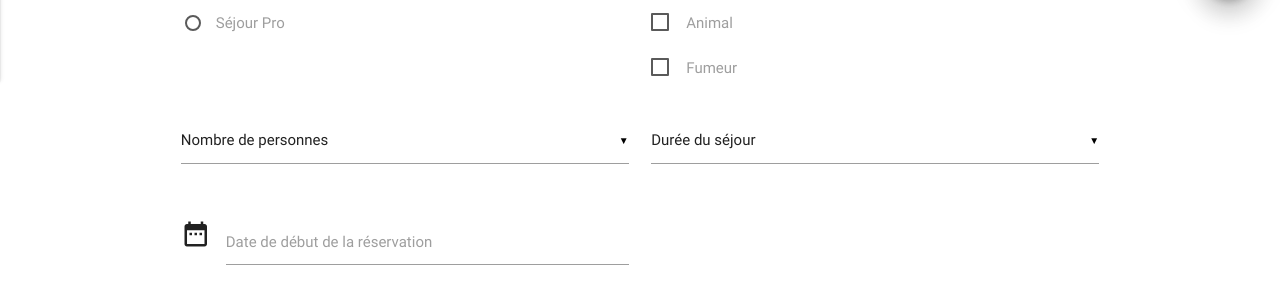
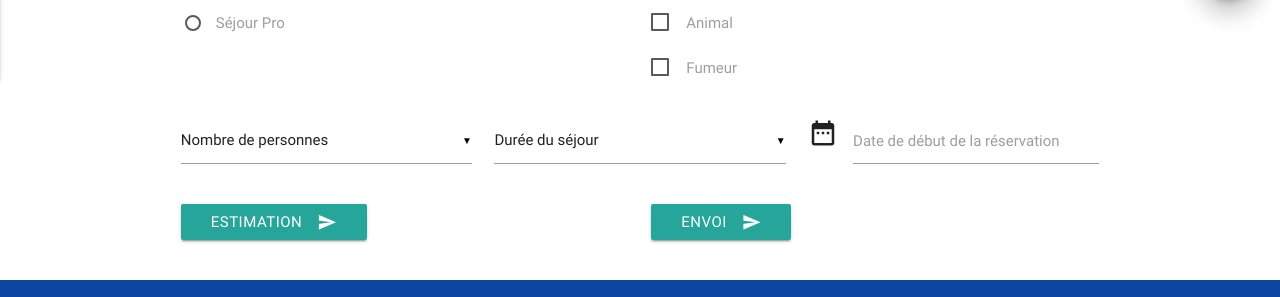
Before and after one commit to sylvain-gerard/defiHTML, a plain HTML site: page reservation.html in a window 1280 px wide. Shown: the part 780-1077 px from the top of the page. Drawn offline with nearby package versions, Linux system fonts and the light colour scheme.

Commit message:
retouches des champs du bas

```diff
--- a/reservation.html
+++ b/reservation.html
@@ -115,7 +115,7 @@
                     </div>
                 </div>
                 <div class="row">
-                    <div class="input-field col s12 m6">
+                    <div class="input-field col s12 m4">
                         <select name="nPerson">
                                         <option value = "" disabled selected>Nombre de personnes</option>
                                         <option value="1" id="1">1 personnes</option>
@@ -126,7 +126,7 @@
                                         <option value="6" id="6">6 personnes</option>
                                      </select>
                     </div>
-                    <div class="input-field col s12 m6">
+                    <div class="input-field col s12 m4">
                         <select name="nSemaine">
                                  <option value = "" disabled selected>Durée du séjour</option>
                                  <option value="1" id="1s">1 semaine</option>
@@ -136,9 +136,7 @@
 
                               </select>
                     </div>
-                </div>
-                <div class="row">
-                    <div class="input-field col s12 m6">
+                    <div class="input-field col s12 m4">
                         <i class="material-icons prefix">date_range</i>
                         <input id="date" type="text" class="datepicker" name="debutSejour">
                         <label for="debutSejour">Date de début de la réservation</label>
```
